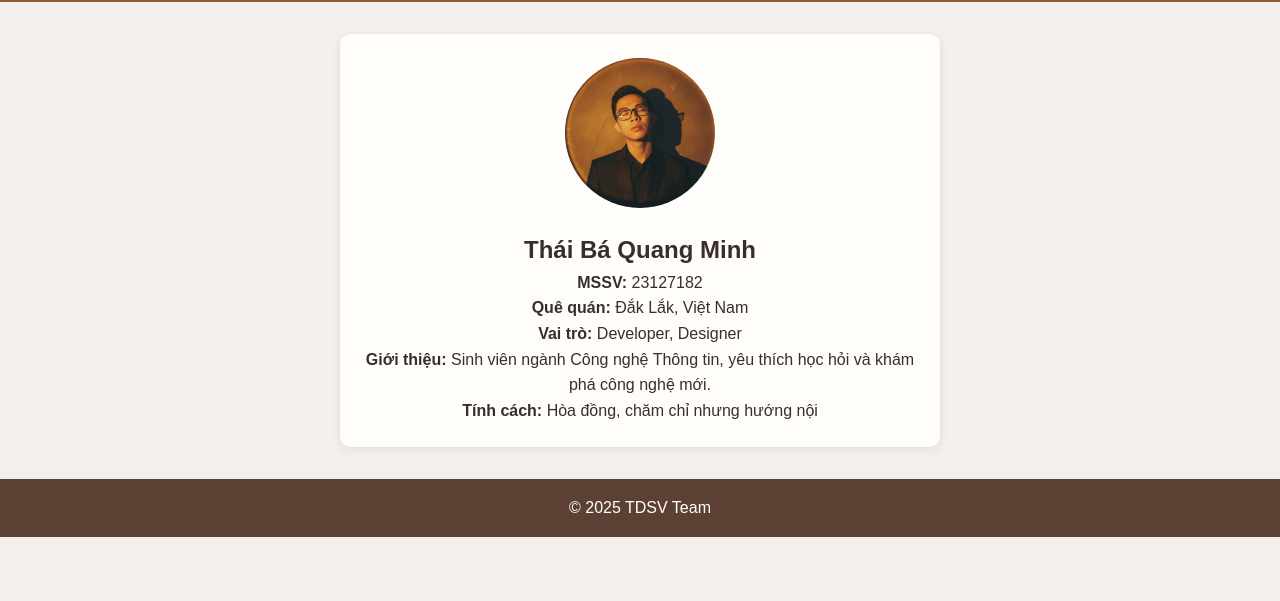
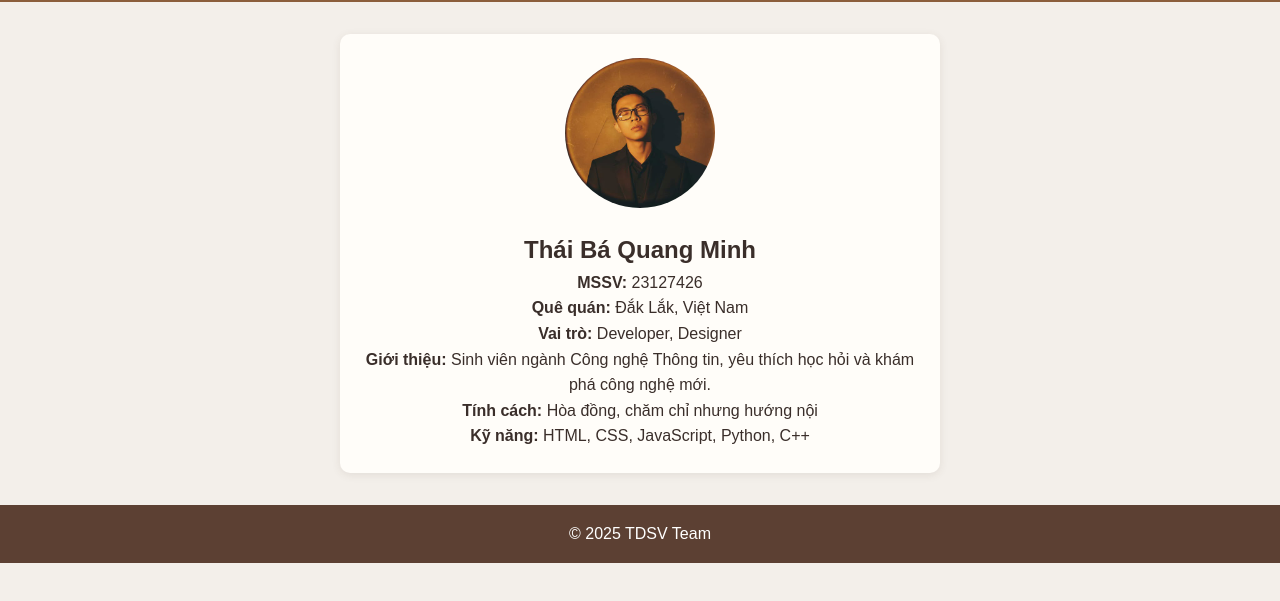
Before and after one commit to rtyud5/GA01-GroupWebDemo, a plain HTML site: page member4.html in a window 1280 px wide. Shown: the part 107-708 px from the top of the page. Drawn offline with Linux system fonts and the light colour scheme.

Commit message:
Cập nhật thông tin cá nhân

```diff
--- a/member4.html
+++ b/member4.html
@@ -21,11 +21,12 @@
     <section class="profile">
       <img src="images/ThaiBaQuangMinh.jpg" alt="Thành viên 4" class="profile-img">
       <h2>Thái Bá Quang Minh</h2>
-      <p><strong>MSSV:</strong> 23127182</p>
+      <p><strong>MSSV:</strong> 23127426</p>
       <p><strong>Quê quán:</strong> Đắk Lắk, Việt Nam</p>
       <p><strong>Vai trò:</strong> Developer, Designer</p>
       <p><strong>Giới thiệu:</strong> Sinh viên ngành Công nghệ Thông tin, yêu thích học hỏi và khám phá công nghệ mới.</p>
       <p><strong>Tính cách:</strong> Hòa đồng, chăm chỉ nhưng hướng nội</p>
+      <p><strong>Kỹ năng:</strong> HTML, CSS, JavaScript, Python, C++</p>
     </section>
   </main>
 
```
Also changed, not shown: member3.html (+1 -1 lines).
